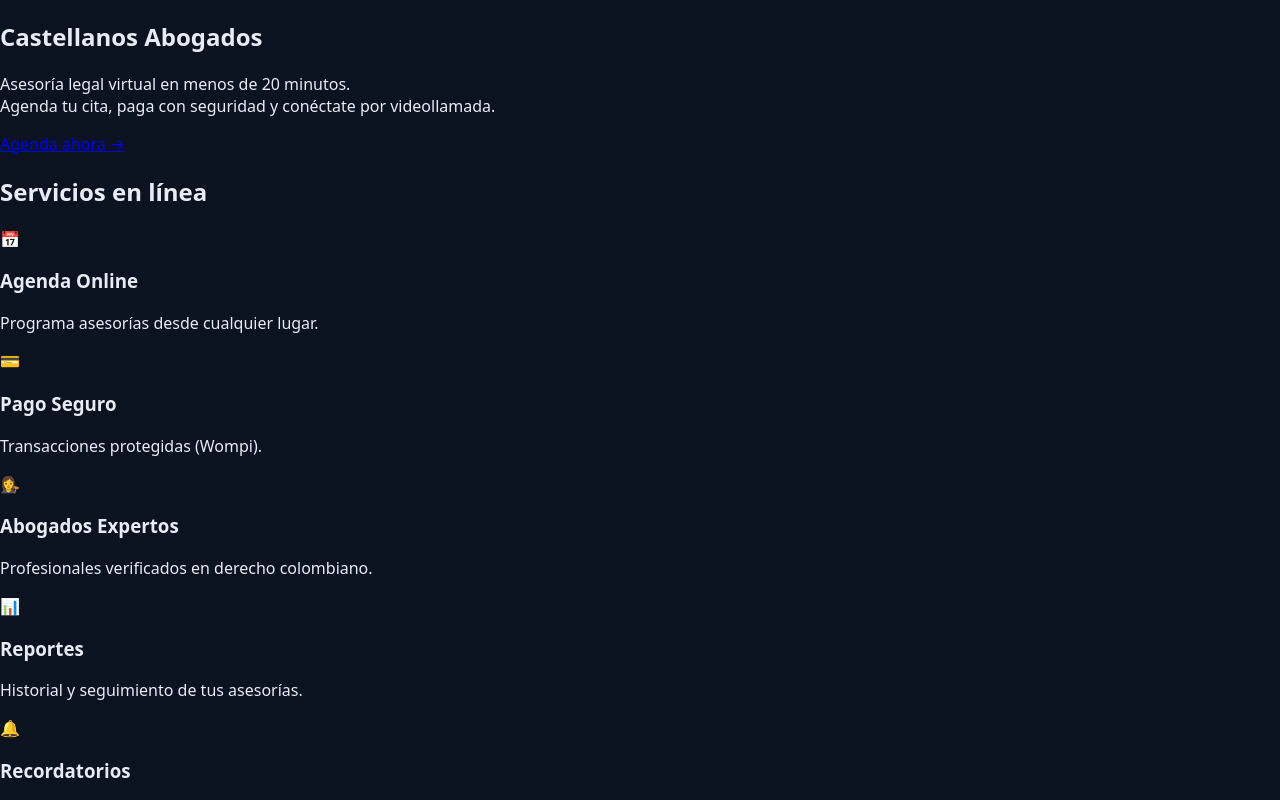
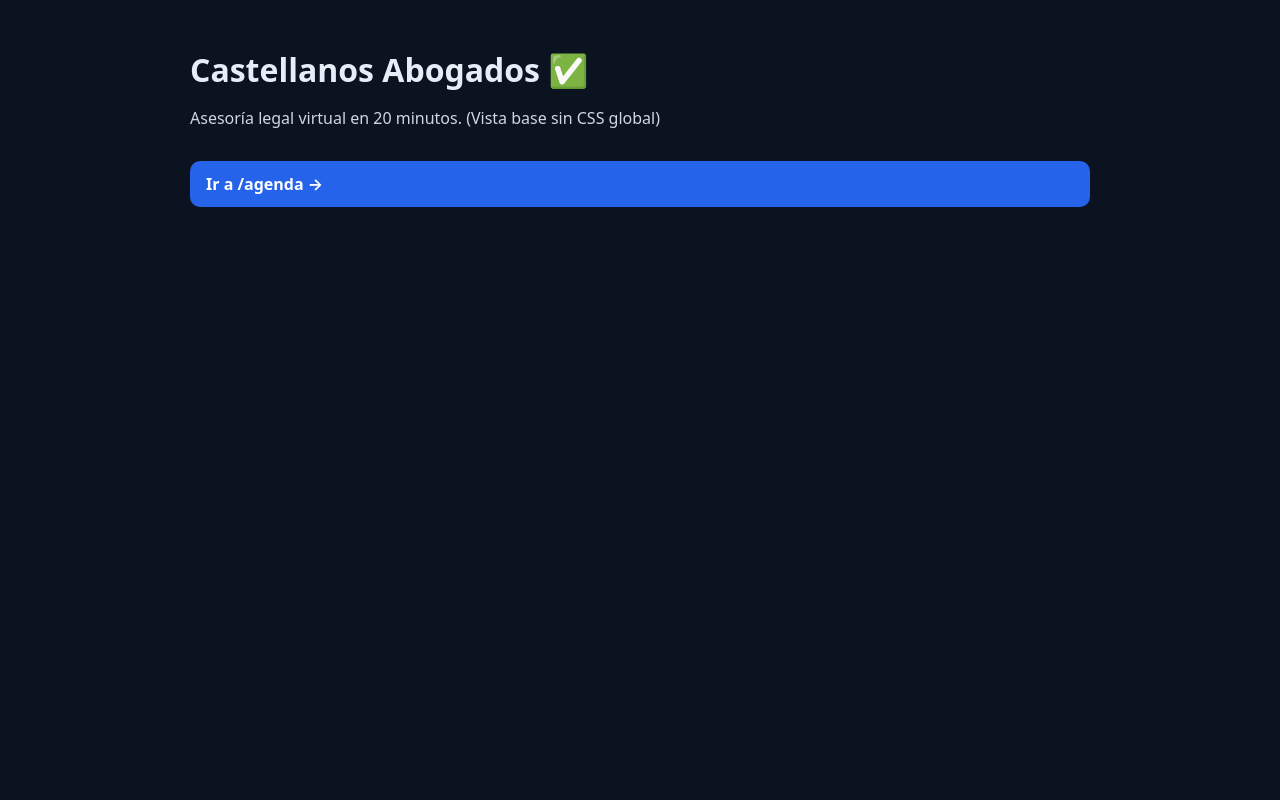
Before and after one commit to jjonnas1/castellanosabogados, a Next.js app: page / in a window 1280 px wide. Shown: the top 800 px of the page. Built offline with nearby package versions, Linux system fonts and the light colour scheme.

Commit message:
Update page.tsx

```diff
--- a/app/page.tsx
+++ b/app/page.tsx
@@ -1,49 +1,34 @@
+// app/page.tsx
 export default function Home() {
   return (
-    <main className="landing">
-      {/* HERO */}
-      <section className="hero">
-        <h1>
-          <span>Castellanos</span> Abogados
-        </h1>
-        <p>
-          Asesoría legal virtual en menos de 20 minutos.<br />
-          Agenda tu cita, paga con seguridad y conéctate por videollamada.
-        </p>
-        <a href="/agenda" className="btn-primary">
-          Agenda ahora →
-        </a>
-      </section>
-
-      {/* SERVICIOS */}
-      <section className="services">
-        <h2>Servicios en línea</h2>
-        <div className="grid">
-          {[
-            { icon: "📅", title: "Agenda Online", desc: "Programa asesorías desde cualquier lugar." },
-            { icon: "💳", title: "Pago Seguro", desc: "Transacciones protegidas (Wompi)." },
-            { icon: "👩‍⚖️", title: "Abogados Expertos", desc: "Profesionales verificados en derecho colombiano." },
-            { icon: "📊", title: "Reportes", desc: "Historial y seguimiento de tus asesorías." },
-            { icon: "🔔", title: "Recordatorios", desc: "Recibe notificaciones automáticas antes de tu cita." },
-            { icon: "🧾", title: "Facturación", desc: "Recibe comprobantes electrónicos al instante." },
-          ].map((item, i) => (
-            <div key={i} className="card">
-              <div className="icon">{item.icon}</div>
-              <h3>{item.title}</h3>
-              <p>{item.desc}</p>
-            </div>
-          ))}
-        </div>
-      </section>
-
-      {/* CTA FINAL */}
-      <section className="cta">
-        <h2>Agenda tu primera asesoría</h2>
-        <p>Rápido, profesional y 100% online.</p>
-        <a href="/agenda" className="btn-primary">
-          Iniciar ahora
-        </a>
-      </section>
+    <main
+      style={{
+        padding: 48,
+        display: "grid",
+        gap: 16,
+        maxWidth: 900,
+        margin: "0 auto",
+      }}
+    >
+      <h1 style={{ fontSize: 32, margin: 0 }}>Castellanos Abogados ✅</h1>
+      <p style={{ opacity: 0.9, margin: 0 }}>
+        Asesoría legal virtual en 20 minutos. (Vista base sin CSS global)
+      </p>
+      <a
+        href="/agenda"
+        style={{
+          display: "inline-block",
+          marginTop: 16,
+          background: "#2563eb",
+          color: "#fff",
+          padding: "12px 16px",
+          borderRadius: 10,
+          textDecoration: "none",
+          fontWeight: 700,
+        }}
+      >
+        Ir a /agenda →
+      </a>
     </main>
   );
 }
```
